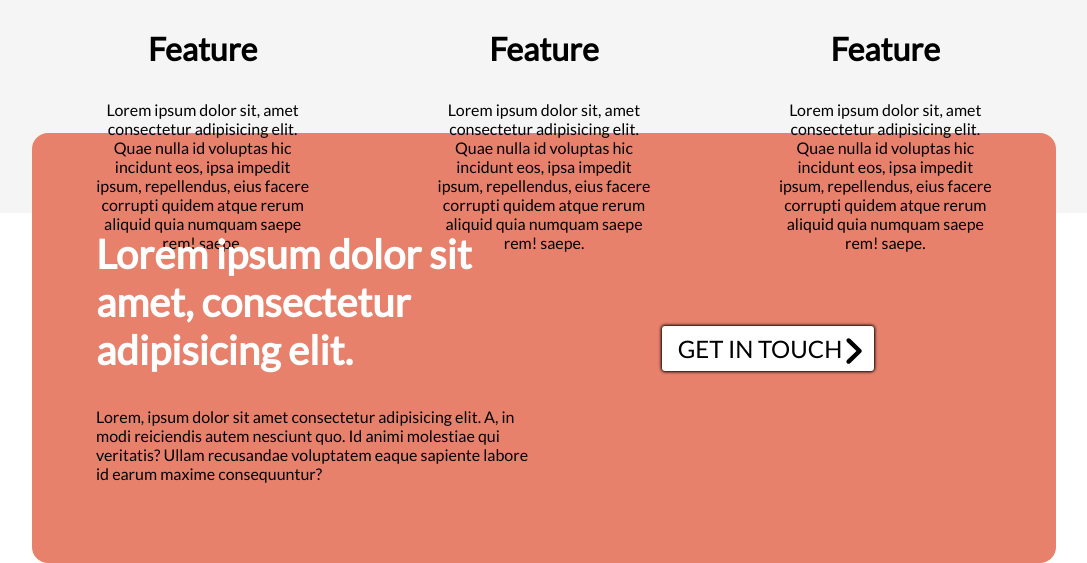
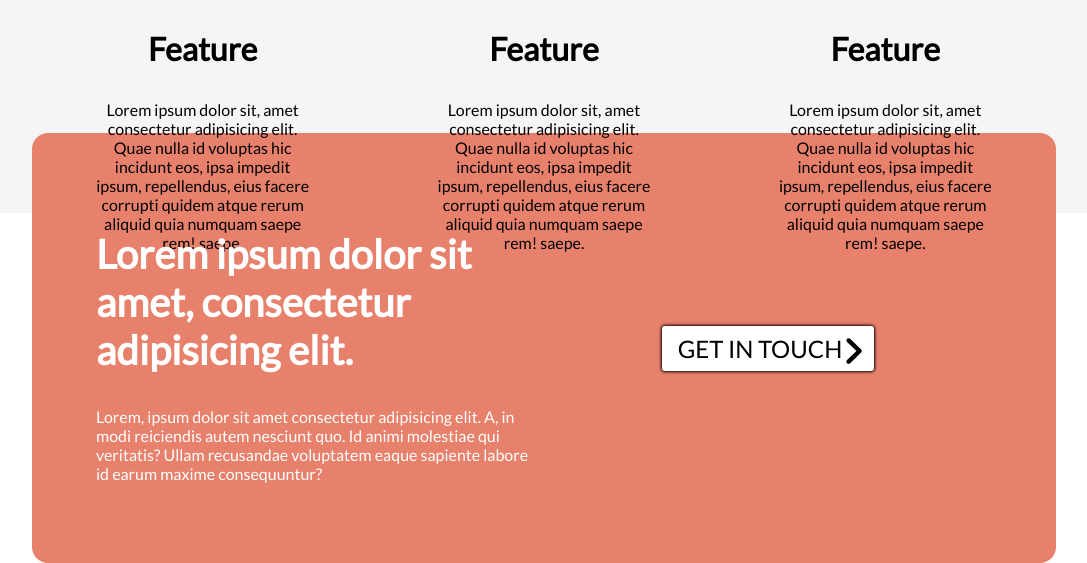
Before and after one commit to ZugastiKevin/html-css-scss---jour-12---exo-1---travel-together, a website: page index.html in a window 1280 px wide. Shown: the part 1172-1735 px from the top of the page, without its empty margins (96-1183 px from the left). Drawn offline with Linux system fonts and the light colour scheme.

Commit message:
add: seconde-banner and css

```diff
--- a/assets/scss/pages/_home.scss
+++ b/assets/scss/pages/_home.scss
@@ -157,6 +157,7 @@
     }
     .banner-body {
         width: 50%;
+        color: variable.$white;
     }
     .banner-btn {
         display: flex;
```
Also changed, not shown: assets/css/style.css, 1 other file.
